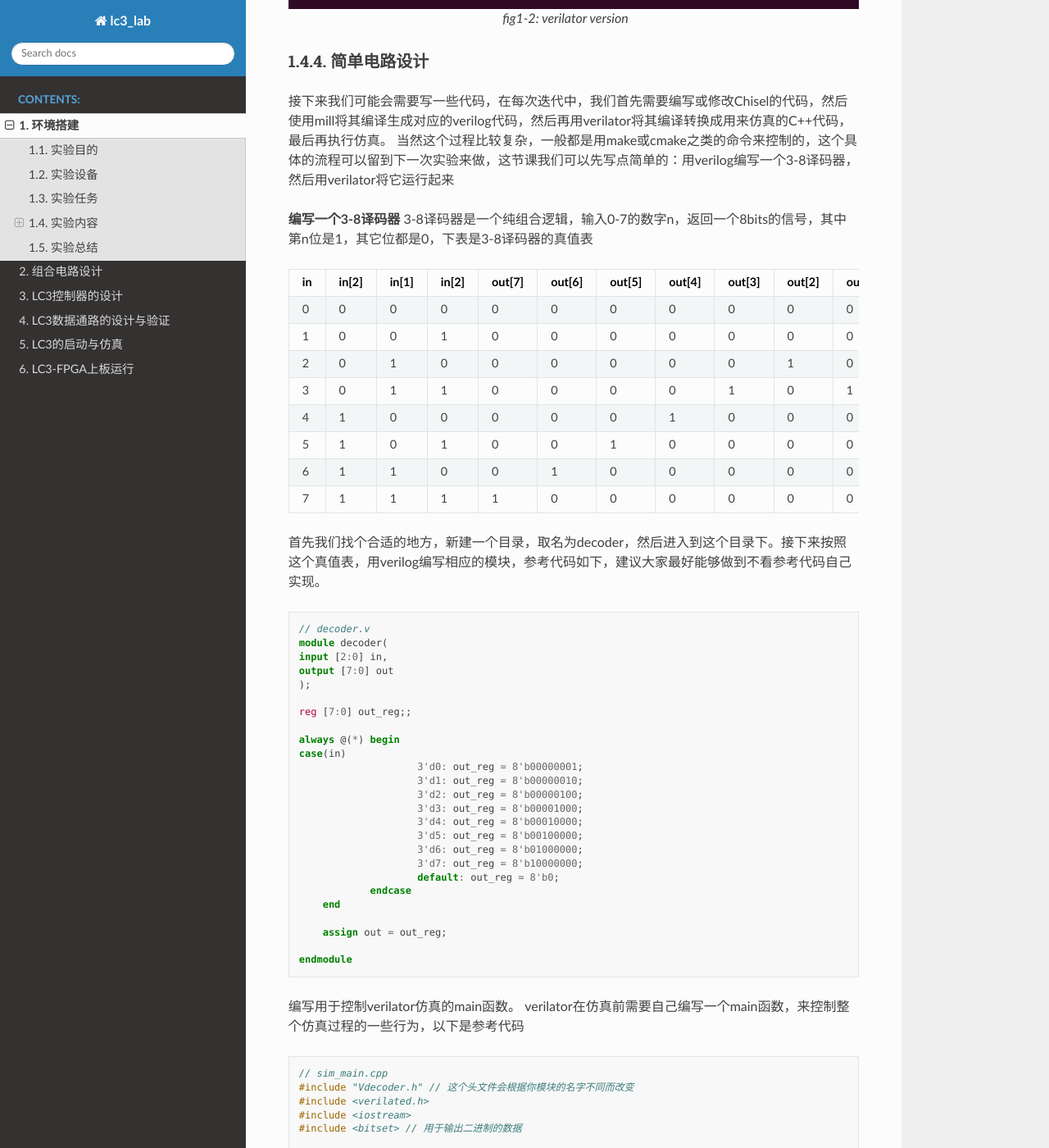
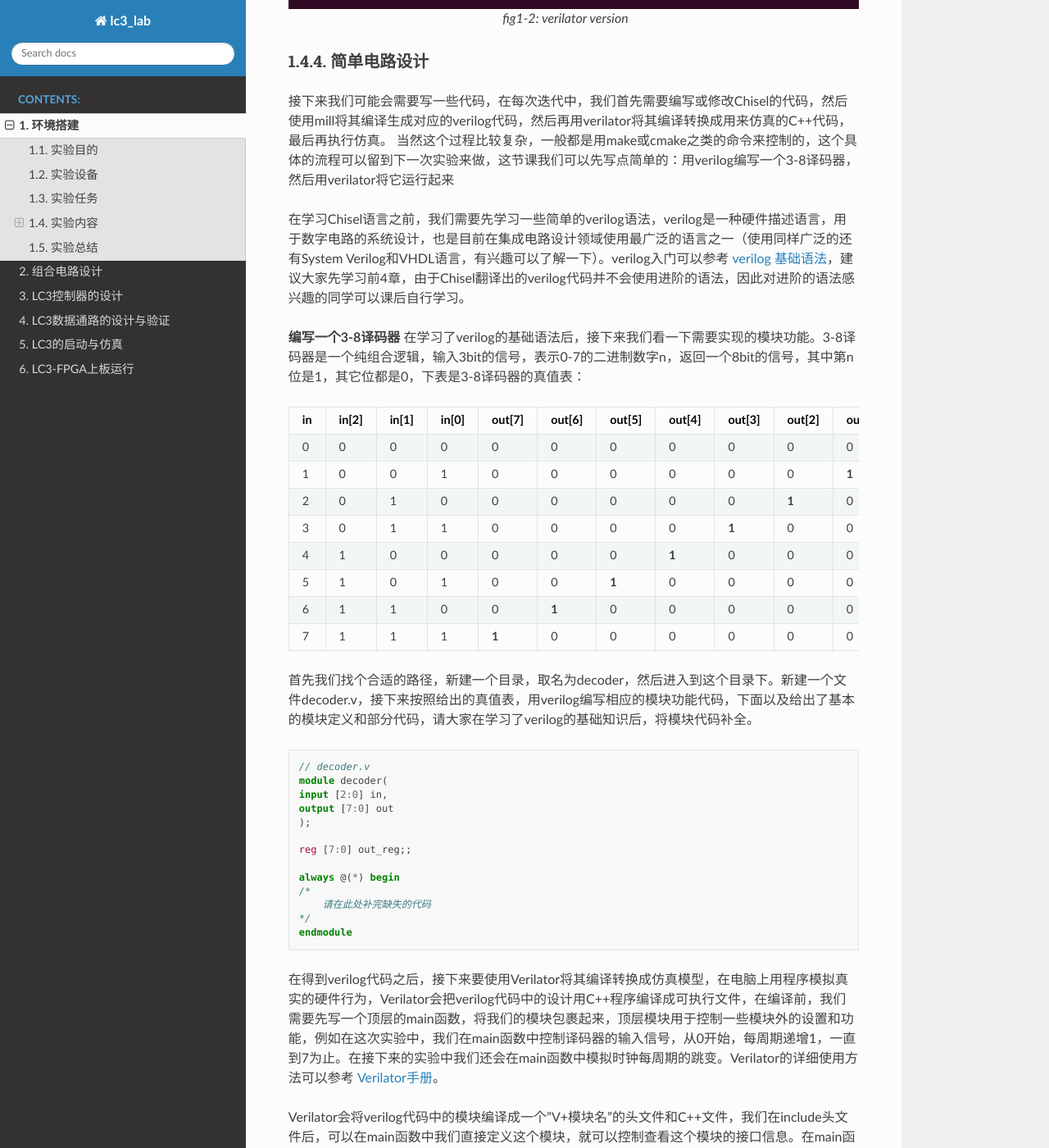
Before and after one commit to Hairline-Keeper/lc3_lab, a Sphinx documentation site: the page built from source/lab1.rst, in a window 1280 px wide and 1400 px high, scrolled down 2031 px. Shown: the whole window at 82% size. Built offline with Sphinx 7.4.7 and the Read the Docs theme 2.0.0, drawn with Linux system fonts in a browser that asks for light colours; some of the changed text lies outside the part shown.

Commit message:
lab1: remove part of the decoder.v code, add verilog tutorial and Verilator manual

```diff
--- a/source/lab1.rst
+++ b/source/lab1.rst
@@ -51,7 +51,7 @@
 安装mill
 ********
 
-mill是LC3项目使用的build tool，用来将我们写的Chisel代码编译成verilog，在之后的实验中会使用到。
+mill是LC3项目使用的build tool，用来将我们写的Chisel代码编译成verilog代码，在之后的实验中会使用到。
 安装mill首先需要安装curl程序，curl是一个利用URL规则在命令行下工作的文件传输工具。
 安装完curl，利用该工具安装mill并加执行权限。
 
@@ -92,31 +92,33 @@ verilator和curl一样，直接安装后查看版本。
 接下来我们可能会需要写一些代码，在每次迭代中，我们首先需要编写或修改Chisel的代码，然后使用mill将其编译生成对应的verilog代码，然后再用verilator将其编译转换成用来仿真的C++代码，最后再执行仿真。
 当然这个过程比较复杂，一般都是用make或cmake之类的命令来控制的，这个具体的流程可以留到下一次实验来做，这节课我们可以先写点简单的：用verilog编写一个3-8译码器，然后用verilator将它运行起来
 
+在学习Chisel语言之前，我们需要先学习一些简单的verilog语法，verilog是一种硬件描述语言，用于数字电路的系统设计，也是目前在集成电路设计领域使用最广泛的语言之一（使用同样广泛的还有System Verilog和VHDL语言，有兴趣可以了解一下）。verilog入门可以参考 `verilog 基础语法 <https://www.runoob.com/w3cnote/verilog-basic-syntax.html/>`_，建议大家先学习前4章，由于Chisel翻译出的verilog代码并不会使用进阶的语法，因此对进阶的语法感兴趣的同学可以课后自行学习。
+
 **编写一个3-8译码器**
-3-8译码器是一个纯组合逻辑，输入0-7的数字n，返回一个8bits的信号，其中第n位是1，其它位都是0，下表是3-8译码器的真值表
+在学习了verilog的基础语法后，接下来我们看一下需要实现的模块功能。3-8译码器是一个纯组合逻辑，输入3bit的信号，表示0-7的二进制数字n，返回一个8bit的信号，其中第n位是1，其它位都是0，下表是3-8译码器的真值表：
 
 
 +-----+--------+--------+--------+---------+---------+---------+---------+---------+---------+---------+---------+
-| in  | in[2]  | in[1]  | in[2]  | out[7]  | out[6]  | out[5]  | out[4]  | out[3]  | out[2]  | out[3]  | out[2]  |
+| in  | in[2]  | in[1]  | in[0]  | out[7]  | out[6]  | out[5]  | out[4]  | out[3]  | out[2]  | out[1]  | out[0]  |
 +=====+========+========+========+=========+=========+=========+=========+=========+=========+=========+=========+
-| 0   | 0      | 0      | 0      | 0       | 0       | 0       | 0       | 0       | 0       | 0       | 0       |
+| 0   | 0      | 0      | 0      | 0       | 0       | 0       | 0       | 0       | 0       | 0       | **1**   |
 +-----+--------+--------+--------+---------+---------+---------+---------+---------+---------+---------+---------+
-| 1   | 0      | 0      | 1      | 0       | 0       | 0       | 0       | 0       | 0       | 0       | 0       |
+| 1   | 0      | 0      | 1      | 0       | 0       | 0       | 0       | 0       | 0       | **1**   | 0       |
 +-----+--------+--------+--------+---------+---------+---------+---------+---------+---------+---------+---------+
-| 2   | 0      | 1      | 0      | 0       | 0       | 0       | 0       | 0       | 1       | 0       | 1       |
+| 2   | 0      | 1      | 0      | 0       | 0       | 0       | 0       | 0       | **1**   | 0       | 0       |
 +-----+--------+--------+--------+---------+---------+---------+---------+---------+---------+---------+---------+
-| 3   | 0      | 1      | 1      | 0       | 0       | 0       | 0       | 1       | 0       | 1       | 0       |
+| 3   | 0      | 1      | 1      | 0       | 0       | 0       | 0       | **1**   | 0       | 0       | 0       |
 +-----+--------+--------+--------+---------+---------+---------+---------+---------+---------+---------+---------+
-| 4   | 1      | 0      | 0      | 0       | 0       | 0       | 1       | 0       | 0       | 0       | 0       |
+| 4   | 1      | 0      | 0      | 0       | 0       | 0       | **1**   | 0       | 0       | 0       | 0       |
 +-----+--------+--------+--------+---------+---------+---------+---------+---------+---------+---------+---------+
-| 5   | 1      | 0      | 1      | 0       | 0       | 1       | 0       | 0       | 0       | 0       | 0       |
+| 5   | 1      | 0      | 1      | 0       | 0       | **1**   | 0       | 0       | 0       | 0       | 0       |
 +-----+--------+--------+--------+---------+---------+---------+---------+---------+---------+---------+---------+
-| 6   | 1      | 1      | 0      | 0       | 1       | 0       | 0       | 0       | 0       | 0       | 0       |
+| 6   | 1      | 1      | 0      | 0       | **1**   | 0       | 0       | 0       | 0       | 0       | 0       |
 +-----+--------+--------+--------+---------+---------+---------+---------+---------+---------+---------+---------+
-| 7   | 1      | 1      | 1      | 1       | 0       | 0       | 0       | 0       | 0       | 0       | 0       |
+| 7   | 1      | 1      | 1      | **1**   | 0       | 0       | 0       | 0       | 0       | 0       | 0       |
 +-----+--------+--------+--------+---------+---------+---------+---------+---------+---------+---------+---------+
 
-首先我们找个合适的地方，新建一个目录，取名为decoder，然后进入到这个目录下。接下来按照这个真值表，用verilog编写相应的模块，参考代码如下，建议大家最好能够做到不看参考代码自己实现。
+首先我们找个合适的路径，新建一个目录，取名为decoder，然后进入到这个目录下。新建一个文件decoder.v，接下来按照给出的真值表，用verilog编写相应的模块功能代码，下面以及给出了基本的模块定义和部分代码，请大家在学习了verilog的基础知识后，将模块代码补全。
 
 .. code-block:: verilog
 
@@ -129,25 +131,14 @@ verilator和curl一样，直接安装后查看版本。
     reg [7:0] out_reg;;
 
     always @(*) begin
-    case(in)
-    			3'd0: out_reg = 8'b00000001;
-    			3'd1: out_reg = 8'b00000010;
-    			3'd2: out_reg = 8'b00000100;
-    			3'd3: out_reg = 8'b00001000;
-    			3'd4: out_reg = 8'b00010000;
-    			3'd5: out_reg = 8'b00100000;
-    			3'd6: out_reg = 8'b01000000;
-    			3'd7: out_reg = 8'b10000000;
-    			default: out_reg = 8'b0;
-    		endcase
-    	end
-
-    	assign out = out_reg;
-
+    /*
+        请在此处补完缺失的代码
+    */
     endmodule
 
-编写用于控制verilator仿真的main函数。
-verilator在仿真前需要自己编写一个main函数，来控制整个仿真过程的一些行为，以下是参考代码
+在得到verilog代码之后，接下来要使用Verilator将其编译转换成仿真模型，在电脑上用程序模拟真实的硬件行为，Verilator会把verilog代码中的设计用C++程序编译成可执行文件，在编译前，我们需要先写一个顶层的main函数，将我们的模块包裹起来，顶层模块用于控制一些模块外的设置和功能，例如在这次实验中，我们在main函数中控制译码器的输入信号，从0开始，每周期递增1，一直到7为止。在接下来的实验中我们还会在main函数中模拟时钟每周期的跳变。Verilator的详细使用方法可以参考 `Verilator手册 <https://veripool.org/guide/latest/index.html/>`_。
+
+Verilator会将verilog代码中的模块编译成一个"V+模块名"的头文件和C++文件，我们在include头文件后，可以在main函数中我们直接定义这个模块，就可以控制查看这个模块的接口信息。在main函数中，我们每周期将译码器输出端口的值用二进制格式输出。我们在decoder.v文件相同的目录下创建一个sim_main.cpp文件，这里直接给出main函数的代码，希望同学能够仔细学习，掌握main函数例化模块的过程。
 
 .. code-block:: c++
 
@@ -181,14 +172,14 @@ verilator在仿真前需要自己编写一个main函数，来控制整个仿真
     }
 
 
-现在你的decode目录下应该有两个文件了，分别是decoder.v和sim_main.cpp，接下来我们使用verilator将verilog代码转换成仿真需要用到的文件，包括.h和.cpp文件和其他的一些文件，
-在decode目录下运行如下命令:
+现在你的decode目录下应该有两个文件了，分别是decoder.v和sim_main.cpp，接下来我们使用Verilator将verilog代码转换成仿真需要用到的文件，包括.h和.cpp文件和其他的一些文件，
+在decoder目录下运行如下命令:
 
 .. code-block:: shell
 
     verilator -Wall --cc decoder.v --exe sim_main.cpp
 
-在你解决完所有的错误后，你应该能够看到在当前目录下生成了一个新的目录obj_dir，进到这个目录后能够看到这些文件。
+如果你的代码都正确无误的话，你应该能够看到在当前目录下生成了一个新的目录obj_dir，进到这个目录后能够看到这些文件。否则应该会输出相关的错误信息，需要根据信息修改代码，直到编译通过。
 
 .. figure:: _static/decoder.png
     :alt: decoder
@@ -197,13 +188,14 @@ verilator在仿真前需要自己编写一个main函数，来控制整个仿真
     fig1-3: 生成的文件
 
 
-接下来回到decoder目录，运行
+在obj_dir目录下，我们可以看到Vdecoder.mk文件，它是一个Verilator自动生成的Makefile文件，我们不用编辑它。
+接下来回到decoder目录，运行命令
 
 .. code-block:: shell
 
     make -C ./obj_dir -f ./Vdecoder.mk
 
-就会看到在obj_dir目录下新生成了一个名为Vdecoder的可执行文件，运行这个文件，你就能够看到decoder这个模块对应的输入和输出，确保它的功能正常。
+就会看到在obj_dir目录下新生成了一个名为Vdecoder的可执行文件，运行这个文件，就会开始对我们的模块进行仿真，就能够看到decoder这个模块对应的输入和输出，确保它的功能正常。
 如果运行时出现了错误，请耐心的按照错误信息定位检查代码中的问题
 
 
@@ -219,4 +211,5 @@ verilator在仿真前需要自己编写一个main函数，来控制整个仿真
 通过本节课，希望大家能够掌握：
 
 - Chisel开发环境的搭建
+- 掌握verilog的基本语法
 - 使用verilator对verilog代码进行仿真的流程，以及相应代码的作用
```
